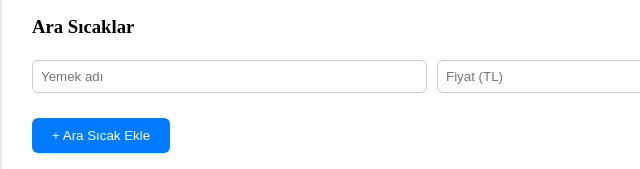
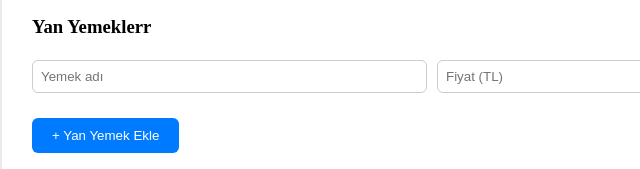
Before and after one commit to mughjkf/html-menu-maker, a plain HTML site: page index.html in a window 1280 px wide. Shown: the part 549-718 px from the top of the page, 208-848 px from the left. Drawn offline with Linux system fonts and the light colour scheme; a web font is replaced by a local one.

Commit message:
Update index.html

```diff
--- a/index.html
+++ b/index.html
@@ -117,9 +117,9 @@
         </div>
 
         <div class="category" id="arasicaklar">
-            <h3>Ara Sıcaklar</h3>
+            <h3>Yan Yemeklerr</h3>
             <div id="araList"></div>
-            <button onclick="addItem('araList')">+ Ara Sıcak Ekle</button>
+            <button onclick="addItem('araList')">+ Yan Yemek Ekle</button>
         </div>
 
         <div class="category" id="mezeSalata">
@@ -202,7 +202,7 @@
 
             html += section('Çorbalar', corbalar);
             html += section('Ana Yemekler', anayemekler);
-            html += section('Ara Sıcaklar', arasicaklar);
+            html += section('Yan Yemekler', arasicaklar);
             html += section('Meze / Salatalar', meze);
 
             html += `
```
